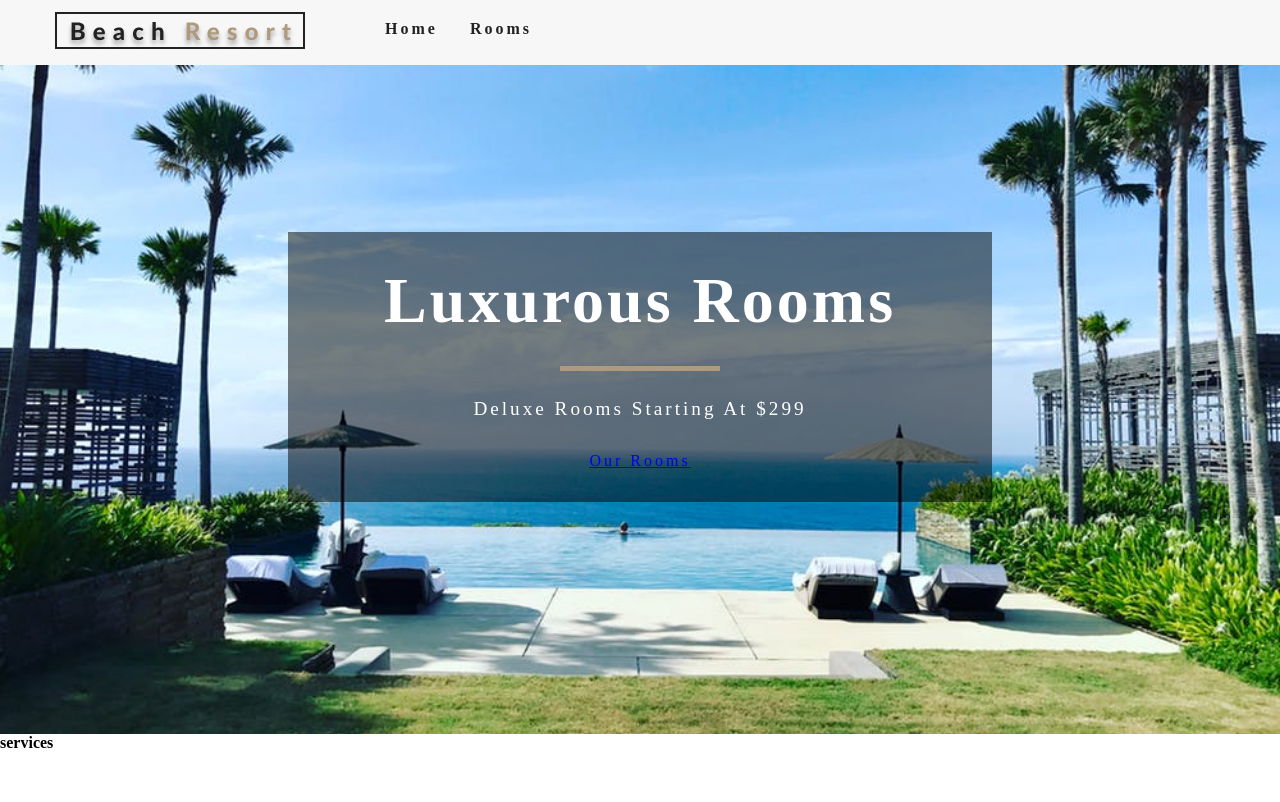
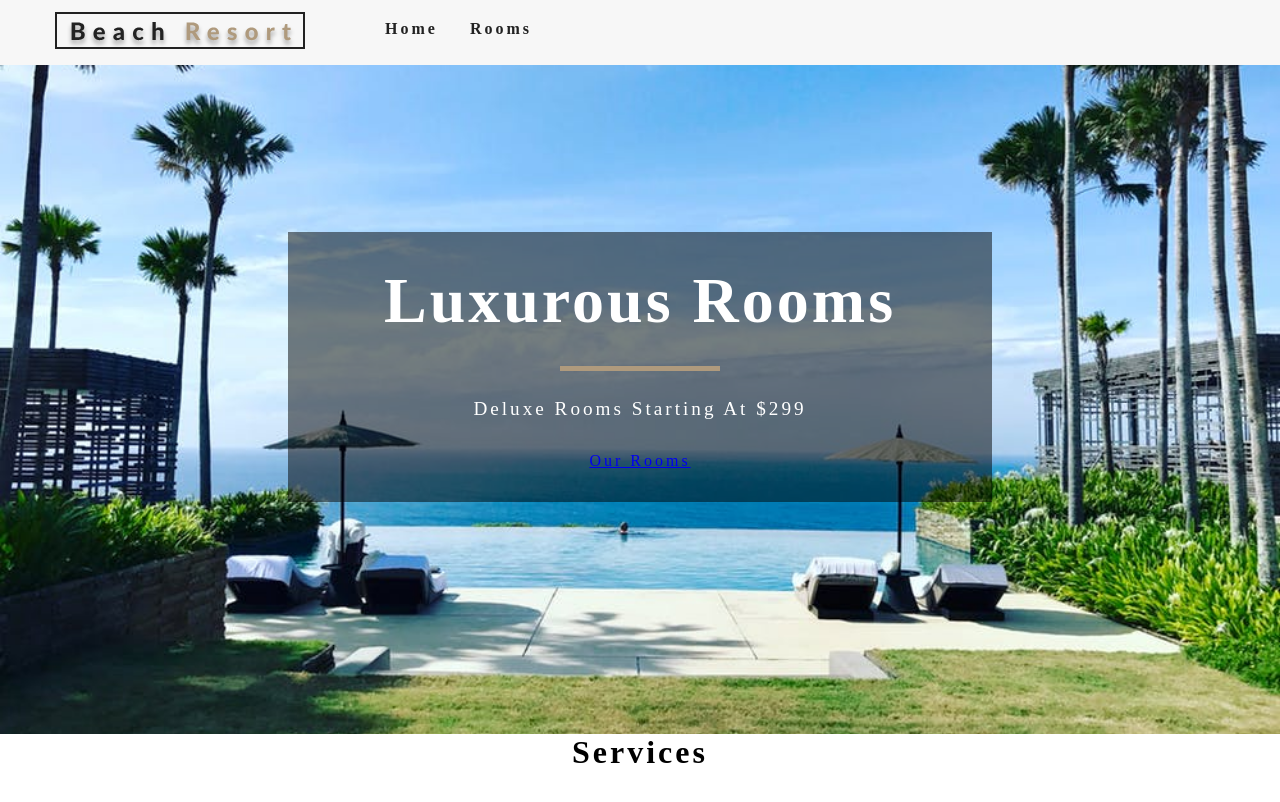
Before and after one commit to aBurmeseDev/theWhiteSands, a React (Create React App) app: page / in a window 1280 px wide. Shown: the top 802 px of the page. Built offline with nearby package versions, Linux system fonts and the light colour scheme.

Commit message:
add styling

```diff
--- a/src/App.css
+++ b/src/App.css
@@ -139,3 +139,22 @@
   }
 }
 /* End of Banner */
+
+/* Title */
+.section-title {
+  text-align: center;
+  margin-bottom: 4rem;
+}
+.section-title h4 {
+  font-size: 2rem;
+  letter-spacing: var(--mainSpacing);
+  text-transform: capitalize;
+  margin-bottom: 1rem;
+}
+.section-title div {
+  width: 5rem;
+  height: 5px;
+  margin: 0 auto;
+  background: var(--primaryColor);
+}
+/* end of Title */
```
